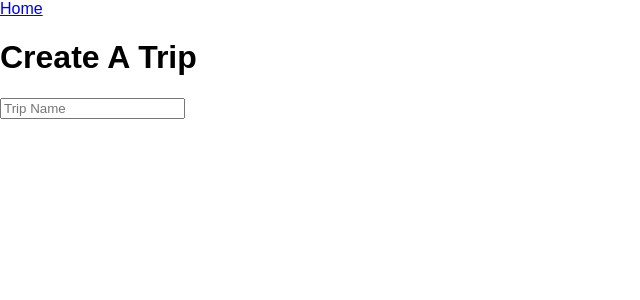
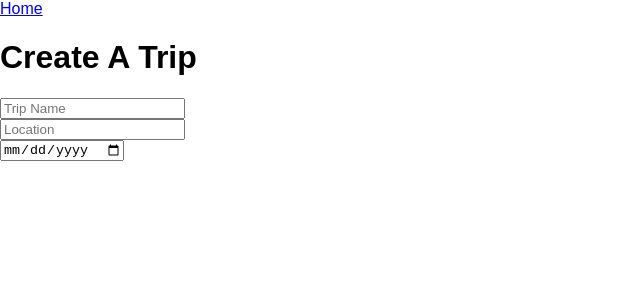
Before and after one commit to jcj0002/meetMEthere, a React (Create React App) app in the folder client/: page /trips/new in a window 1280 px wide. Shown: the top 300 px of the page, without its empty margins (0-640 px from the left). Built offline with nearby package versions, Linux system fonts and the light colour scheme.

Commit message:
departure date in form

```diff
--- a/client/src/components/NewTripPage.js
+++ b/client/src/components/NewTripPage.js
@@ -40,6 +40,22 @@ class NewTripPage extends Component {
                 value={this.state.name}
                 onChange={this.handleChange}
                 />
+                <br/>
+                <input
+                placeholder = "Location"
+                type="text"
+                name="location"
+                value={this.state.location}
+                onChange={this.handleChange}/>
+ <br/>
+                <input
+                placeholder = "Departure Date"
+                type="date"
+                name="departureDate"
+                value={this.state.departureDate}
+                onChange={this.handleChange}/>
+
+
 
 
 
```
